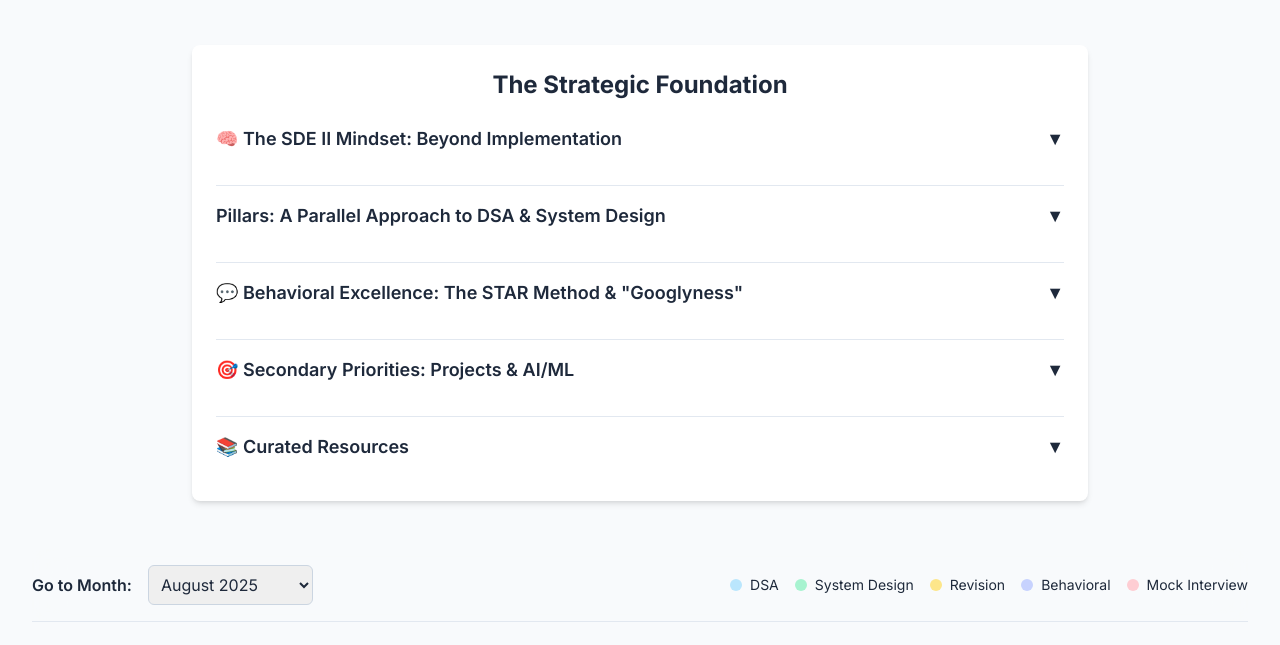
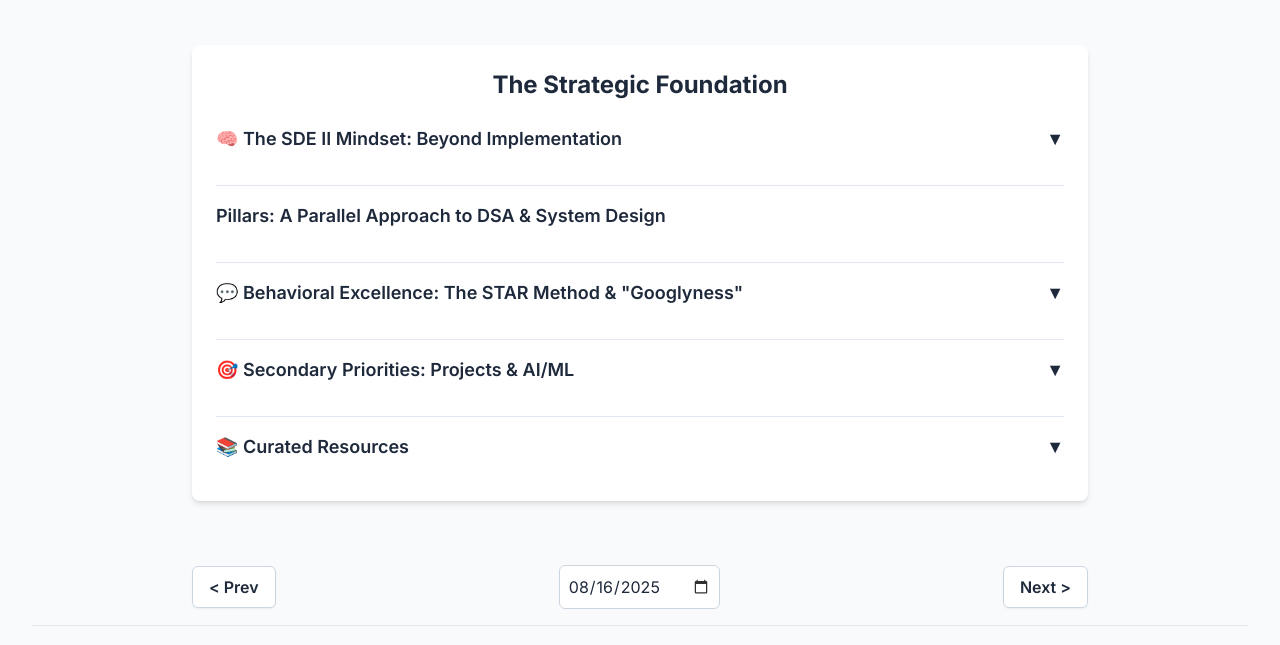
Before and after one commit to i-m-adityac/study-plan, a plain HTML site: page index.html in a window 1280 px wide. Shown: the part 155-800 px from the top of the page. Drawn offline with nearby package versions, Linux system fonts and the light colour scheme.

Commit message:
Update index.html

```diff
--- a/index.html
+++ b/index.html
@@ -61,6 +61,11 @@
             overflow: hidden;
             transition: max-height 0.3s ease-out;
         }
+        /* Style for the date picker icon */
+        input[type="date"]::-webkit-calendar-picker-indicator {
+            cursor: pointer;
+            opacity: 0.8;
+        }
     </style>
 </head>
 <body class="bg-slate-50 text-slate-800">
@@ -95,7 +100,6 @@
                     <div class="accordion-item border-b border-slate-200 pb-4">
                         <button class="accordion-header w-full flex justify-between items-center text-left text-lg font-semibold text-slate-800">
                             <span> Pillars: A Parallel Approach to DSA & System Design</span>
-                            <span class="transform transition-transform duration-300">▼</span>
                         </button>
                         <div class="accordion-content text-slate-600 pt-4 space-y-4">
                             <p>For an SDE II, DSA and System Design must be studied in parallel. System design concepts need time to mature, while DSA skills require consistent practice.</p>
@@ -168,23 +172,17 @@
         </section>
 
         <div class="sticky-header bg-slate-50/80 backdrop-blur-lg py-4 mb-8 border-b border-slate-200">
-            <div class="flex flex-col sm:flex-row justify-between items-center space-y-4 sm:space-y-0">
-                <div class="flex items-center space-x-4">
-                    <label for="month-selector" class="font-semibold">Go to Month:</label>
-                    <select id="month-selector" class="p-2 border border-slate-300 rounded-md focus:ring-2 focus:ring-sky-500"></select>
+             <div class="flex justify-between items-center max-w-4xl mx-auto">
+                <button id="prev-day" class="px-4 py-2 bg-white border border-slate-300 rounded-md shadow-sm font-semibold hover:bg-slate-100 transition-colors">&lt; Prev</button>
+                <div class="flex items-center space-x-2">
+                    <input type="date" id="date-picker" class="p-2 border border-slate-300 rounded-md focus:ring-2 focus:ring-sky-500">
                 </div>
-                <div id="legend" class="flex flex-wrap justify-center gap-x-4 gap-y-2 text-sm">
-                    <span class="flex items-center"><span class="w-3 h-3 rounded-full" style="background-color: #bae6fd;"></span><span class="ml-2">DSA</span></span>
-                    <span class="flex items-center"><span class="w-3 h-3 rounded-full" style="background-color: #a7f3d0;"></span><span class="ml-2">System Design</span></span>
-                    <span class="flex items-center"><span class="w-3 h-3 rounded-full" style="background-color: #fde68a;"></span><span class="ml-2">Revision</span></span>
-                    <span class="flex items-center"><span class="w-3 h-3 rounded-full" style="background-color: #c7d2fe;"></span><span class="ml-2">Behavioral</span></span>
-                    <span class="flex items-center"><span class="w-3 h-3 rounded-full" style="background-color: #fecdd3;"></span><span class="ml-2">Mock Interview</span></span>
-                </div>
+                <button id="next-day" class="px-4 py-2 bg-white border border-slate-300 rounded-md shadow-sm font-semibold hover:bg-slate-100 transition-colors">Next &gt;</button>
             </div>
         </div>
 
-        <main id="plan-container" class="space-y-12">
-            <!-- Daily plans will be injected here by JavaScript -->
+        <main id="plan-container" class="max-w-4xl mx-auto">
+            <!-- Daily plan will be injected here by JavaScript -->
         </main>
 
     </div>
@@ -192,8 +190,11 @@
     <script>
     document.addEventListener('DOMContentLoaded', () => {
         const planContainer = document.getElementById('plan-container');
-        const monthSelector = document.getElementById('month-selector');
+        const datePicker = document.getElementById('date-picker');
+        const prevDayButton = document.getElementById('prev-day');
+        const nextDayButton = document.getElementById('next-day');
         const accordionContainer = document.getElementById('accordion-container');
+
         const startDate = new Date('2025-08-16T00:00:00');
         const totalDays = 182; // Approx 6 months
 
@@ -381,43 +382,31 @@
         }
 
         let studyPlan = JSON.parse(localStorage.getItem('studyPlan')) || generateSpecificPlan();
+        let currentDate = new Date(startDate);
 
         function savePlan() {
             localStorage.setItem('studyPlan', JSON.stringify(studyPlan));
         }
 
-        function renderPlan() {
-            planContainer.innerHTML = '';
-            const months = {};
-            Object.keys(studyPlan).sort().forEach(dateString => {
-                const date = new Date(dateString + 'T00:00:00');
-                const monthYear = date.toLocaleString('default', { month: 'long', year: 'numeric' });
-                if (!months[monthYear]) months[monthYear] = [];
-                months[monthYear].push(dateString);
-            });
-            monthSelector.innerHTML = Object.keys(months).map(my => `<option value="${my}">${my}</option>`).join('');
-            for (const monthYear in months) {
-                const monthDiv = document.createElement('div');
-                monthDiv.id = monthYear;
-                monthDiv.className = 'month-section scroll-mt-24';
-                const monthHeader = document.createElement('h2');
-                monthHeader.className = 'text-3xl font-bold text-slate-800 mb-6 border-b-2 border-sky-500 pb-2';
-                monthHeader.textContent = monthYear;
-                monthDiv.appendChild(monthHeader);
-                const grid = document.createElement('div');
-                grid.className = 'grid grid-cols-1 md:grid-cols-2 lg:grid-cols-3 gap-6';
-                months[monthYear].forEach(dateString => {
-                    const dailySchedule = studyPlan[dateString];
-                    const date = new Date(dateString + 'T00:00:00');
+        function renderCurrentDay() {
+            const dateString = currentDate.toISOString().split('T')[0];
+            datePicker.value = dateString;
+            planContainer.innerHTML = ''; // Clear previous day's view
+
+            const dailySchedule = studyPlan[dateString] || [];
+
             const dayCard = document.createElement('div');
             dayCard.className = 'bg-white rounded-lg shadow-md p-4 flex flex-col';
             dayCard.dataset.date = dateString;
+
             const dayHeader = document.createElement('h3');
-                    dayHeader.className = 'font-bold text-lg mb-3';
-                    dayHeader.textContent = date.toLocaleString('en-US', { weekday: 'long', month: 'short', day: 'numeric' });
+            dayHeader.className = 'font-bold text-2xl mb-4 text-center';
+            dayHeader.textContent = currentDate.toLocaleString('en-US', { weekday: 'long', month: 'long', day: 'numeric' });
             dayCard.appendChild(dayHeader);
+
             const tasksContainer = document.createElement('div');
             tasksContainer.className = 'space-y-2';
+
             dailySchedule.forEach((item, index) => {
                 const taskDiv = document.createElement('div');
                 taskDiv.className = `flex items-center p-2 rounded-md space-x-2 ${item.completed ? 'task-completed' : ''}`;
@@ -458,7 +447,7 @@
                     link.href = item.link;
                     link.target = '_blank';
                     link.rel = 'noopener noreferrer';
-                            link.textContent = '�';
+                    link.textContent = '🔗';
                     link.className = 'link-button';
                     linkContainer.appendChild(link);
                 }
@@ -468,12 +457,9 @@
                 taskDiv.appendChild(linkContainer);
                 tasksContainer.appendChild(taskDiv);
             });
+
             dayCard.appendChild(tasksContainer);
-                    grid.appendChild(dayCard);
-                });
-                monthDiv.appendChild(grid);
-                planContainer.appendChild(monthDiv);
-            }
+            planContainer.appendChild(dayCard);
         }
 
         planContainer.addEventListener('change', (e) => {
@@ -511,27 +497,27 @@
                 if (newLink !== null) {
                     studyPlan[date][index].link = newLink.trim();
                     savePlan();
-
-                    const linkContainer = taskDiv.querySelector('.link-container');
-                    linkContainer.innerHTML = '';
-                    if (studyPlan[date][index].link) {
-                        const link = document.createElement('a');
-                        link.href = studyPlan[date][index].link;
-                        link.target = '_blank';
-                        link.rel = 'noopener noreferrer';
-                        link.textContent = '🔗';
-                        link.className = 'link-button';
-                        linkContainer.appendChild(link);
-                    }
+                    renderCurrentDay();
                 }
             }
         });
 
-        monthSelector.addEventListener('change', (e) => {
-            const selectedMonth = document.getElementById(e.target.value);
-            if (selectedMonth) {
-                selectedMonth.scrollIntoView({ behavior: 'smooth' });
-            }
+        prevDayButton.addEventListener('click', () => {
+            currentDate.setDate(currentDate.getDate() - 1);
+            renderCurrentDay();
+        });
+
+        nextDayButton.addEventListener('click', () => {
+            currentDate.setDate(currentDate.getDate() + 1);
+            renderCurrentDay();
+        });
+
+        datePicker.addEventListener('change', (e) => {
+            // The value is in YYYY-MM-DD format, which JS new Date() can parse incorrectly due to timezones.
+            // We need to parse it as UTC to avoid off-by-one day errors.
+            const [year, month, day] = e.target.value.split('-').map(Number);
+            currentDate = new Date(Date.UTC(year, month - 1, day));
+            renderCurrentDay();
         });
 
         accordionContainer.addEventListener('click', (e) => {
@@ -549,9 +535,8 @@
             }
         });
 
-        renderPlan();
+        renderCurrentDay();
     });
     </script>
 </body>
 </html>
-�
```
Lines whose indentation alone changed are shown as unchanged.
